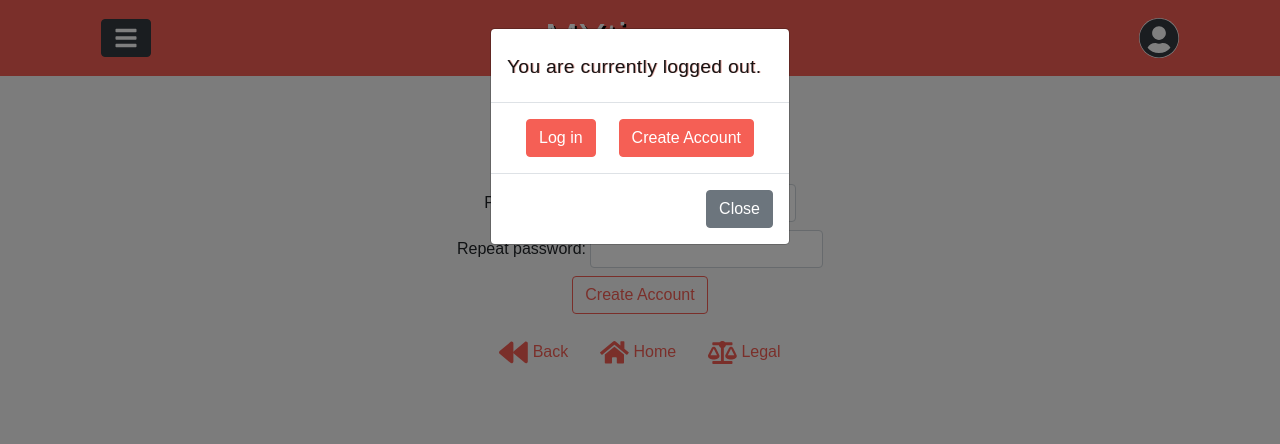
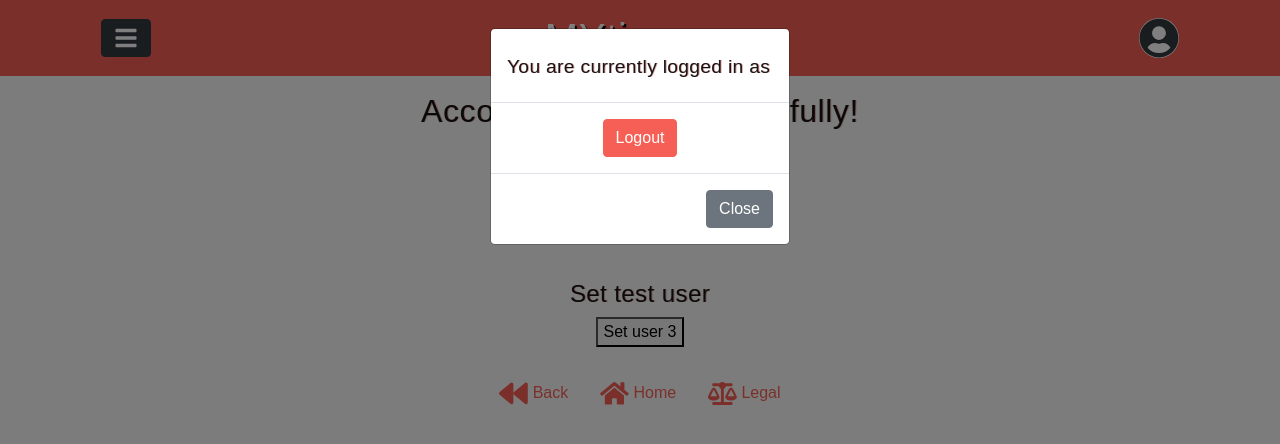
Before and after one commit to repetitioestmaterstudiorum/react-ts-city-itinerary, a React (Create React App) app in the folder front-end/: page /create-account in a window 1280 px wide. Both pictures are taken after a click on the icon 1158 px from the left and 38 px from the top of the page. Shown: the top 444 px of the page. Built offline with nearby package versions, Linux system fonts and the light colour scheme; no server answers.

Commit message:
using localStorage for user session

```diff
--- a/front-end/src/components/CreateAccount.tsx
+++ b/front-end/src/components/CreateAccount.tsx
@@ -7,16 +7,16 @@ import React, {
 } from "react";
 import { UserContext } from "../context/UserContext";
 import axios from "axios";
+import { Link } from "react-router-dom";
+import { FaArrowCircleRight } from "react-icons/fa";
 
 const CreateAccount: React.FC = () => {
   const [email, setEmail] = useState<string>("");
   const [password, setPassword] = useState<string>("");
   const [passwordConfirmation, setPasswordConfirmation] = useState<string>("");
   const [profilePicture, setProfilePicture] = useState<string>("");
-  // eslint-disable-next-line
-  const [users, setUsers] = useContext(UserContext);
-
-  const createUserSuccess = true;
+  const [user, setUser] = useContext(UserContext);
+  const [useless, setUseless] = useState();
 
   // temporary until user image upload is handled
   useEffect(() => {
@@ -39,33 +39,52 @@ const CreateAccount: React.FC = () => {
       alert("Enter an email, password and password confirmation!");
     } else {
       const port = process.env.PORT || 5000;
-      axios
-        .post(`http://localhost:${port}/users/create-account`, {
-          email,
-          password,
-          passwordConfirmation,
-          profilePicture
-        })
-        .then(response => {
-          setUsers((prevUsers: Users) => [...prevUsers, response.data]);
-        })
-        .catch(err => {
+      const createAccount = async () => {
+        try {
+          console.log("hola");
+          let res = await axios.post(
+            `http://localhost:${port}/users/create-account`,
+            {
+              email,
+              password,
+              passwordConfirmation,
+              profilePicture
+            }
+          );
+          setUser(res.data);
+        } catch (err) {
           if (err.response.status === 422) {
             alert(JSON.parse(err.response.request.response)[0].msg);
           } else {
             alert(err.response.request.response);
           }
-        });
+        }
+      };
+      createAccount();
       setEmail("");
       setPassword("");
       setPasswordConfirmation("");
     }
   };
 
+  useEffect(() => {
+    console.log("user", user);
+  }, [user]);
+
+  const testUser = {
+    _id: "38djkfdls39",
+    email: "whatever@yes.com",
+    password: "fdsafdsa",
+    profilePicture: "https://google.com/images/1"
+  };
+  const setTestUser = () => {
+    setUser(testUser);
+  };
+
   return (
     <section className="conatiner mb-3">
       <div className="text-center">
-        {createUserSuccess ? (
+        {user && !user.email ? (
           <React.Fragment>
             <h1>Create Account</h1>
             <form onSubmit={addUser}>
@@ -125,8 +144,23 @@ const CreateAccount: React.FC = () => {
             </form>
           </React.Fragment>
         ) : (
-          <h1>Account created successfully!</h1>
+          <React.Fragment>
+            <h1>Account created successfully!</h1>
+            <Link
+              to="/cities"
+              className="nav-link"
+              style={{ fontSize: "1.8rem" }}
+            >
+              <p>
+                <FaArrowCircleRight /> Browse Cities
+              </p>
+            </Link>
+          </React.Fragment>
         )}
+        <div className="container mt-5 mb-4">
+          <h2>Set test user</h2>
+          <button onClick={setTestUser}>Set user 3</button>
+        </div>
       </div>
     </section>
   );
--- a/front-end/src/components/layout/Header.tsx
+++ b/front-end/src/components/layout/Header.tsx
@@ -1,10 +1,12 @@
-import React, { useState } from "react";
+import React, { useState, useContext } from "react";
 import { Link, NavLink } from "react-router-dom";
 import { FaUserCircle, FaBars } from "react-icons/fa";
 import { Modal, Button, Dropdown } from "react-bootstrap";
 import "./Header.css";
+import { UserContext } from "../../context/UserContext";
 
 const Header: React.FC = () => {
+  const [user, setUser] = useContext(UserContext);
   const [showModal, setShowModal] = useState<boolean>(false);
   const [showMenu, setShowMenu] = useState<boolean>(false);
 
@@ -14,6 +16,17 @@ const Header: React.FC = () => {
 
   const handleHideMenu = () => setShowMenu(false);
   const handleShowMenu = () => setShowMenu(true);
+
+  const handleLogout = () => {
+    setUser({
+      _id: "",
+      email: "",
+      password: "",
+      profilePicture: ""
+    });
+    handleHideMenu();
+    handleHideModal();
+  };
 
   return (
     <header className="sticky-top mb-1">
@@ -48,6 +61,8 @@ const Header: React.FC = () => {
                   Browse cities
                 </NavLink>
                 <hr style={{ width: "80%", margin: "0.5rem auto" }}></hr>
+                {user && !user.email ? (
+                  <React.Fragment>
                     <NavLink
                       to="/log-in"
                       exact
@@ -66,6 +81,18 @@ const Header: React.FC = () => {
                     >
                       Create account
                     </NavLink>
+                  </React.Fragment>
+                ) : (
+                  <NavLink
+                    to="/"
+                    exact
+                    onClick={handleLogout}
+                    className="dropdown-item"
+                    activeClassName=""
+                  >
+                    Logout
+                  </NavLink>
+                )}
                 <hr style={{ width: "80%", margin: "0.5rem auto" }}></hr>
                 <NavLink
                   to="/site-notice"
@@ -98,6 +125,8 @@ const Header: React.FC = () => {
           animation={false}
           aria-labelledby="example-modal-sizes-title-sm"
         >
+          {user && !user.email ? (
+            <React.Fragment>
               <Modal.Header>
                 <h3>You are currently logged out.</h3>
               </Modal.Header>
@@ -117,6 +146,21 @@ const Header: React.FC = () => {
                   </Button>
                 </Link>
               </Modal.Body>
+            </React.Fragment>
+          ) : (
+            <React.Fragment>
+              <Modal.Header>
+                <h3>You are currently logged in as {user && user.email}</h3>
+              </Modal.Header>
+              <Modal.Body>
+                <Link to="/">
+                  <Button variant="primary" onClick={handleLogout}>
+                    Logout
+                  </Button>
+                </Link>
+              </Modal.Body>
+            </React.Fragment>
+          )}
           <Modal.Footer>
             <Button variant="secondary" onClick={handleHideModal}>
               Close
--- a/front-end/src/context/CityContext.tsx
+++ b/front-end/src/context/CityContext.tsx
@@ -9,9 +9,13 @@ export const CityProvider: React.FC = props => {
   useEffect(() => {
     const port = process.env.PORT || 5000;
     const fetchCities = async () => {
-      let res = await axios.get(`http://localhost:${port}/cities/all`);
-      let data = res.data;
-      setCities(data);
+      try {
+        let res = await axios.get(`http://localhost:${port}/cities/all`);
+        let data = res.data;
+        setCities(data);
+      } catch (err) {
+        console.log(err);
+      }
     };
     fetchCities();
   }, []);
--- a/front-end/src/context/ItineraryContext.tsx
+++ b/front-end/src/context/ItineraryContext.tsx
@@ -9,9 +9,13 @@ export const ItineraryProvider: React.FC = props => {
   useEffect(() => {
     const port = process.env.PORT || 5000;
     const fetchItineraries = async () => {
-      let res = await axios.get(`http://localhost:${port}/itineraries/all`);
-      let data = res.data;
-      setItineraries(data);
+      try {
+        let res = await axios.get(`http://localhost:${port}/itineraries/all`);
+        let data = res.data;
+        setItineraries(data);
+      } catch (err) {
+        console.log(err);
+      }
     };
     fetchItineraries();
   }, []);
--- a/front-end/src/context/UserContext.tsx
+++ b/front-end/src/context/UserContext.tsx
@@ -1,27 +1,34 @@
 import React, { createContext, useState, useEffect } from "react";
-import axios from "axios";
 
 export const UserContext = createContext([{}] as any);
 
 export const UserProvider: React.FC = props => {
-  const [users, setUsers] = useState<Users>();
+  const [user, setUser] = useState<User>();
 
   useEffect(() => {
-    const port = process.env.PORT || 5000;
-    const fetchUsers = async () => {
-      try {
-        let res = await axios.get(`http://localhost:${port}/users/all`);
-        let data = res.data;
-        setUsers(data);
-      } catch (error) {
-        console.log(error);
-      }
-    };
-    fetchUsers();
+    console.log('localStorage.getItem("user")', localStorage.getItem("user"));
+    if (
+      localStorage.getItem("user") === "undefined" ||
+      localStorage.getItem("user") === undefined
+    ) {
+      setUser({
+        _id: "",
+        email: "",
+        password: "",
+        profilePicture: ""
+      });
+    } else {
+      const storageContent: any = localStorage.getItem("user");
+      setUser(JSON.parse(storageContent));
+    }
   }, []);
 
+  useEffect(() => {
+    localStorage.setItem("user", JSON.stringify(user));
+  }, [user]);
+
   return (
-    <UserContext.Provider value={[users, setUsers]}>
+    <UserContext.Provider value={[user, setUser]}>
       {props.children}
     </UserContext.Provider>
   );
--- a/front-end/src/types.d.ts
+++ b/front-end/src/types.d.ts
@@ -33,7 +33,7 @@ interface User {
   _id: string;
   email: string;
   password: string;
-  passwordConfirmation: string;
+  passwordConfirmation?: string;
   profilePicture: string;
 }
 
```
Also changed, not shown: 1 other file (tests, documents, lock files or other folders). Lines whose indentation alone changed are shown as unchanged.
